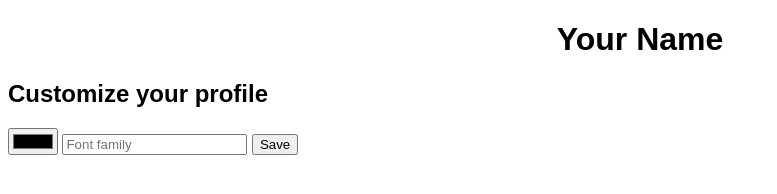
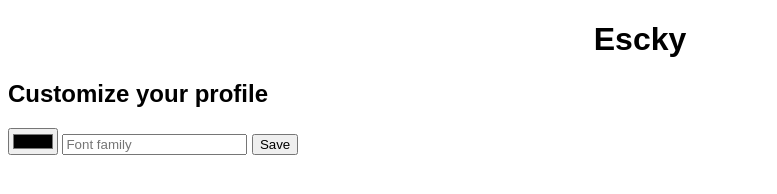
Before and after one commit to escky7/mylinks, a plain HTML site: page index.html in a window 1280 px wide. Shown: the whole page, without its empty margins (0-777 px from the left). Drawn offline with Linux system fonts and the light colour scheme.

Commit message:
Changed name

```diff
--- a/index.html
+++ b/index.html
@@ -6,7 +6,7 @@
 </head>
 <body>
     <div id="profile">
-        <h1 id="username">Your Name</h1>
+        <h1 id="username">Escky</h1>
         <div id="links">
             <!-- Links will be generated here -->
         </div>
```
